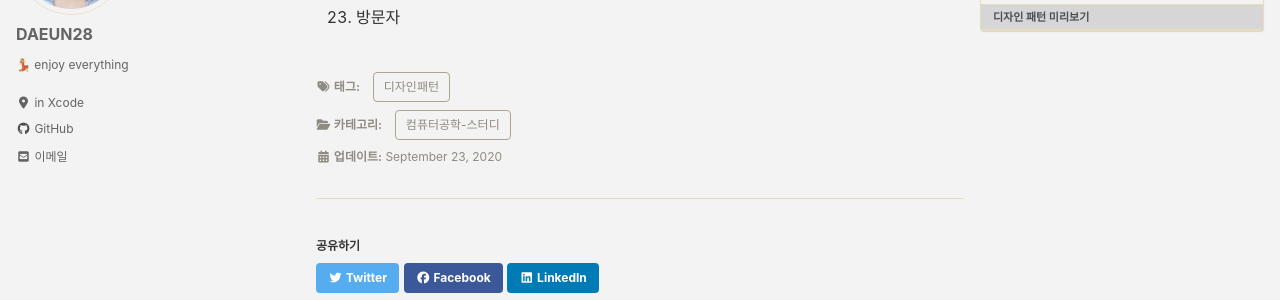
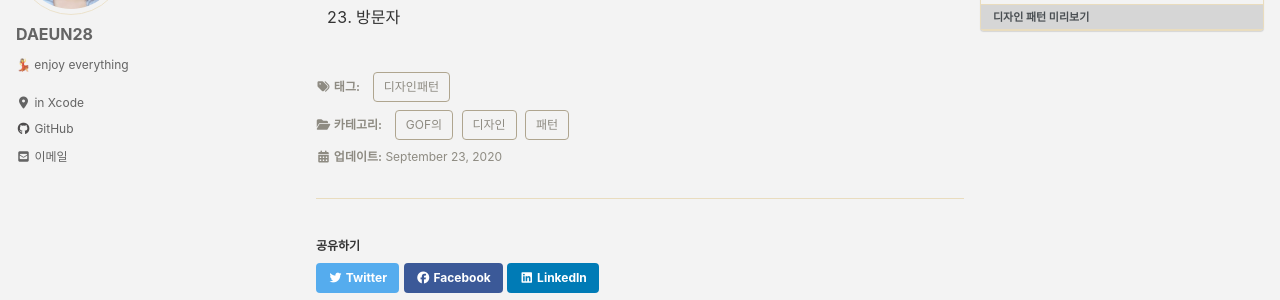
Before and after one commit to DAEUN28/DAEUN28.github.io, a Jekyll site: the page built from _posts/2020-09-23-post25.md, in a window 1280 px wide and 900 px high, scrolled down 2909 px. Shown: the part 143-443 px from the top of the window. Built offline with Jekyll 4.4.1, drawn with Linux system fonts in a browser that asks for light colours; cached includes are drawn as plain includes; nearby versions of some CDN libraries; comment, search, counter and statistics services are not loaded.

Commit message:
Update 2020-09-23-post25.md

```diff
--- a/_posts/2020-09-23-post25.md
+++ b/_posts/2020-09-23-post25.md
@@ -4,7 +4,7 @@ toc: true
 toc_sticky: true
 tags:
   - 디자인패턴
-categories: "컴퓨터공학-스터디"
+categories: "GOF의 디자인 패턴"
 ---
 
 GOF의 디자인 패턴을 읽으면서 나름의 방식으로 정리한 글입니다.
```
